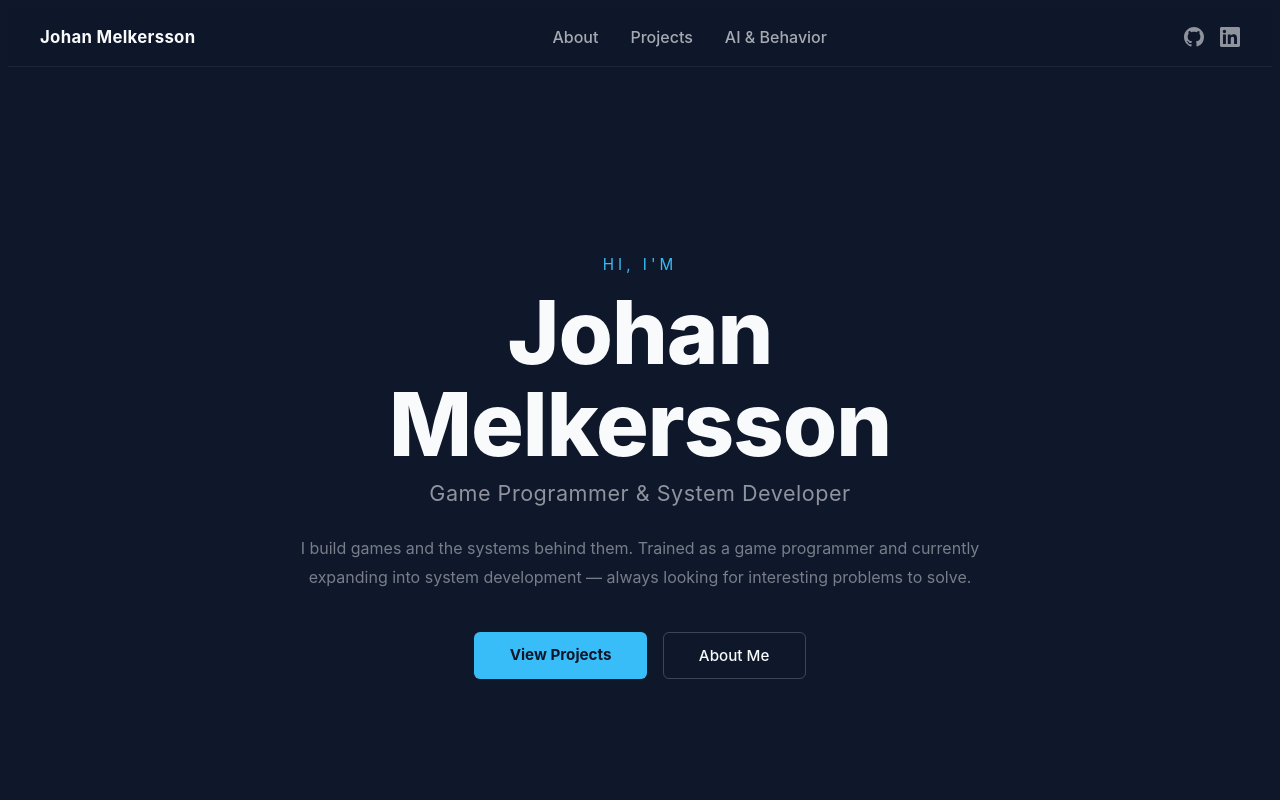
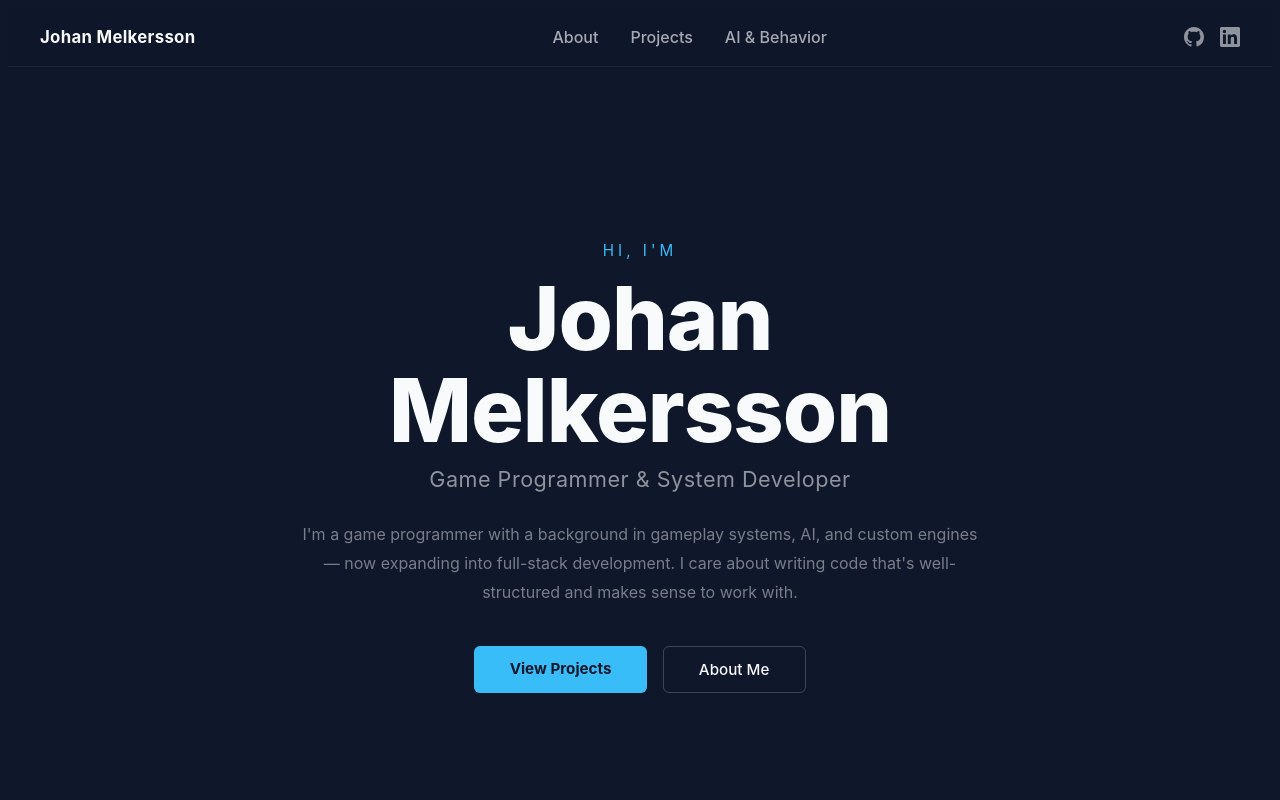
Before and after one commit to johanmelkersson/johanmelkersson.github.io, a React app: page / in a window 1280 px wide. Shown: the top 800 px of the page. Built offline with nearby package versions, Linux system fonts and the light colour scheme; the HTML template or start-up script is replaced by a standard one.

Commit message:
small tweaks

```diff
--- a/src/data/projects.ts
+++ b/src/data/projects.ts
@@ -231,7 +231,7 @@ export const PROJECTS_DATA: Project[] = [
         + "system I developed during the project, where the player is affected by multiple gravitational pulls from all the asteroids in "
         + "the vicinity, taking mass and distance into account.",
         technologies: ['C#', 'Unity'],
-        genre: 'Comedic space exploration',
+        genre: 'Space exploration',
         engine: 'Unity',
         mainContribution: 'Everything',
         imageUrl: '/images/projects/space-game.gif',
--- a/src/pages/Home.tsx
+++ b/src/pages/Home.tsx
@@ -9,9 +9,9 @@ function Home() {
         <h1 className={styles.name}>Johan Melkersson</h1>
         <h2 className={styles.title}>Game Programmer & System Developer</h2>
         <p className={styles.bio}>
-          I build games and the systems behind them. Trained as a game programmer
-          and currently expanding into system development — always looking for
-          interesting problems to solve.
+          I'm a game programmer with a background in gameplay systems, AI, and custom engines —
+          now expanding into full-stack development. I care about writing code that's
+          well-structured and makes sense to work with.
         </p>
         <div className={styles.ctas}>
           <Link to="/projects" className={styles.ctaPrimary}>View Projects</Link>
```
